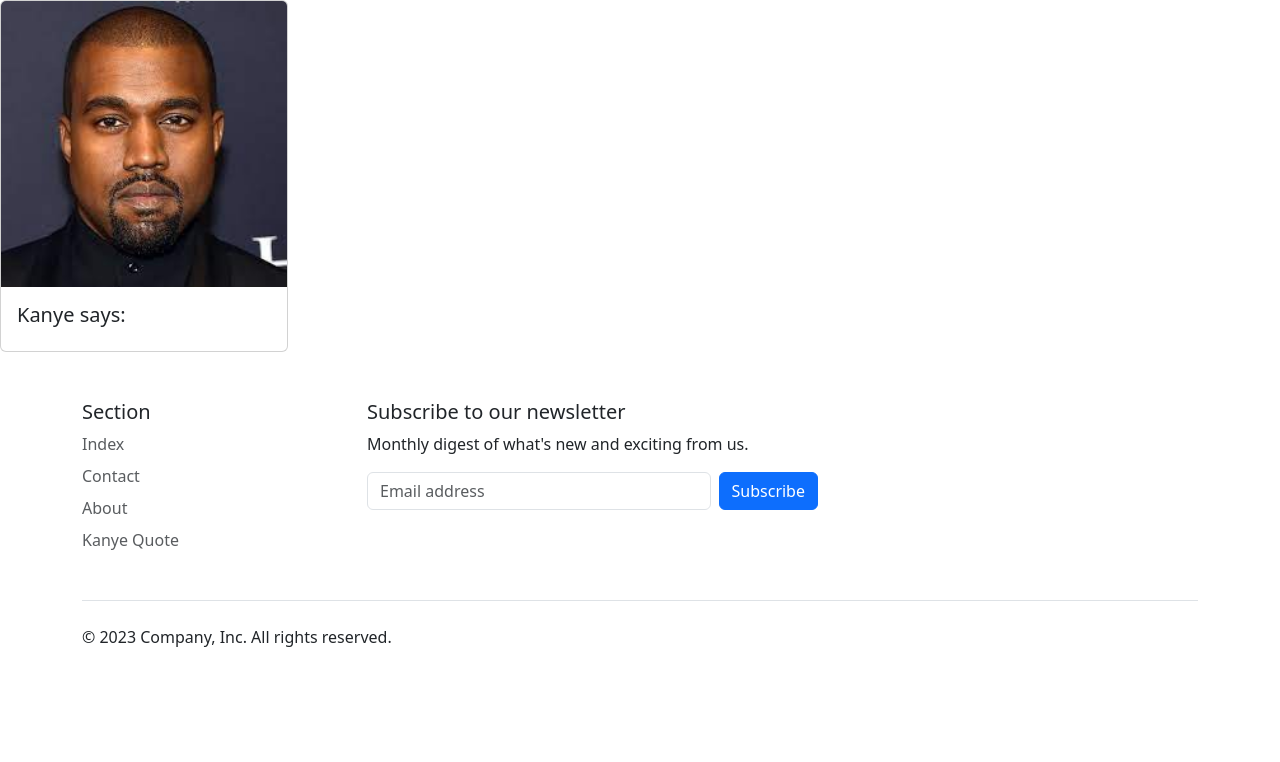
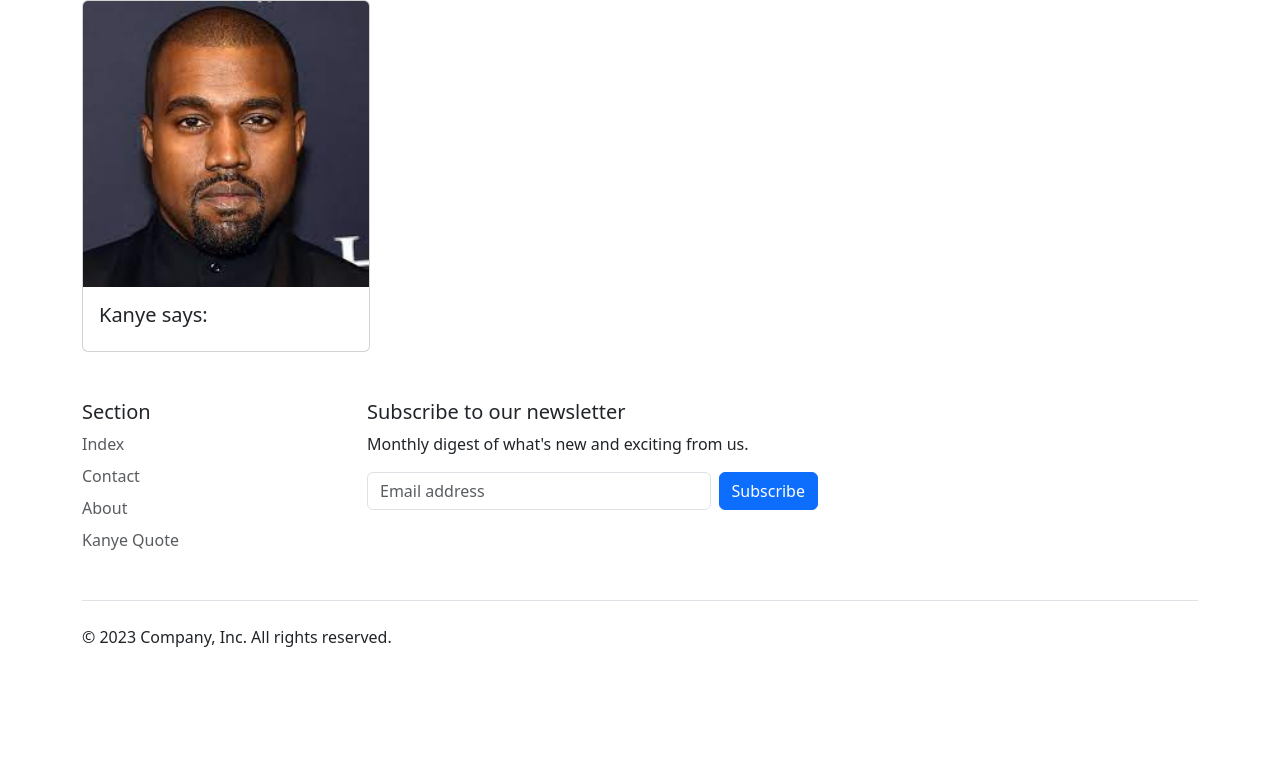
Before and after one commit to dmurillod/Myapp, a Flask app: page /kanyequote in a window 1280 px wide. Shown: the top 762 px of the page. Run offline with Flask 3, Linux system fonts and the light colour scheme; data that the repository does not hold is empty.

Commit message:
Se modifico para centrar el card de kw

```diff
--- a/templates/quote.html
+++ b/templates/quote.html
@@ -2,11 +2,18 @@
 {% extends "layout.html" %}
 {% block title %}kanye west{% endblock title %}
 {% block body %}
-<div class="card" style="width: 18rem;">
-    <img src="{{ url_for('static', filename='kanyewest.jpg') }}" class="card-img-top" alt="...">
-    <div class="card-body">
-      <h5 class="card-title">Kanye says:</h5>
-      <p class="card-text">{{quote}}</p>
+<div class="container">
+  <div class="row align-items-center">
+    <div class="col justify-content-center">
+      <div class="card" style="width: 18rem;">
+        <img src="{{ url_for('static', filename='kanyewest.jpg') }}" class="card-img-top" alt="...">
+        <div class="card-body">
+          <h5 class="card-title">Kanye says:</h5>
+          <p class="card-text">{{quote}}</p>
+        </div>
+      </div>
     </div>
   </div>
+</div>
+
 {% endblock body %}
```
